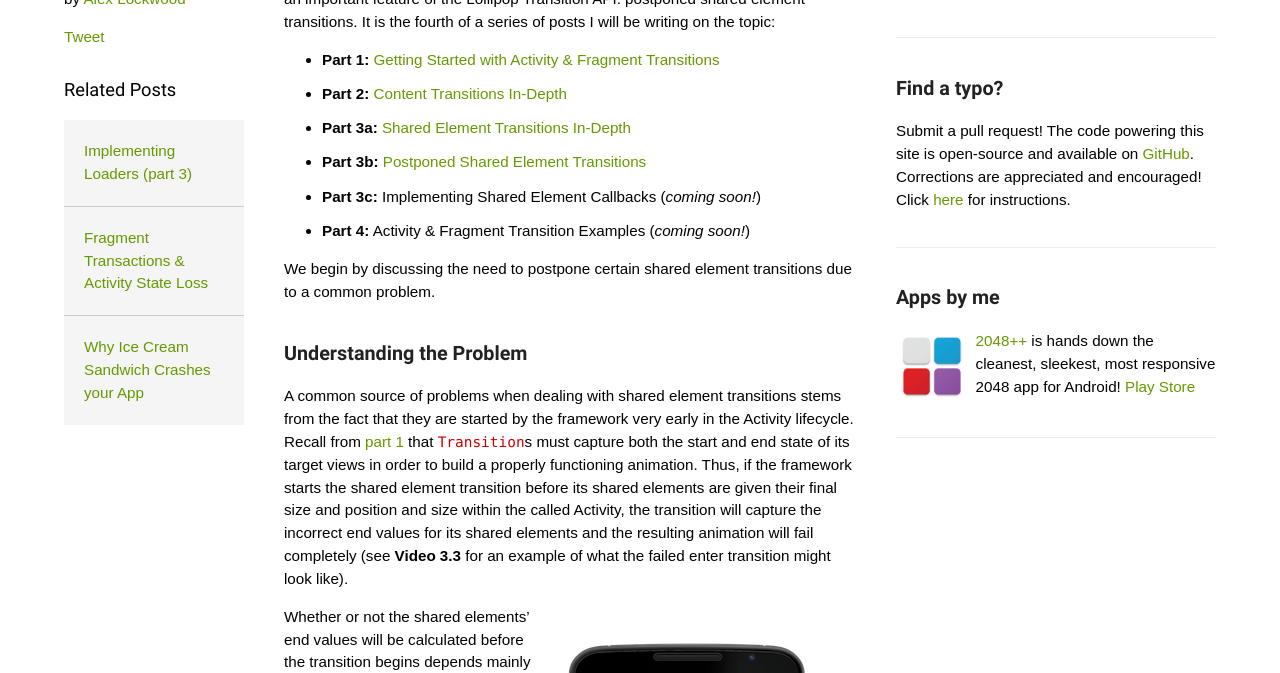
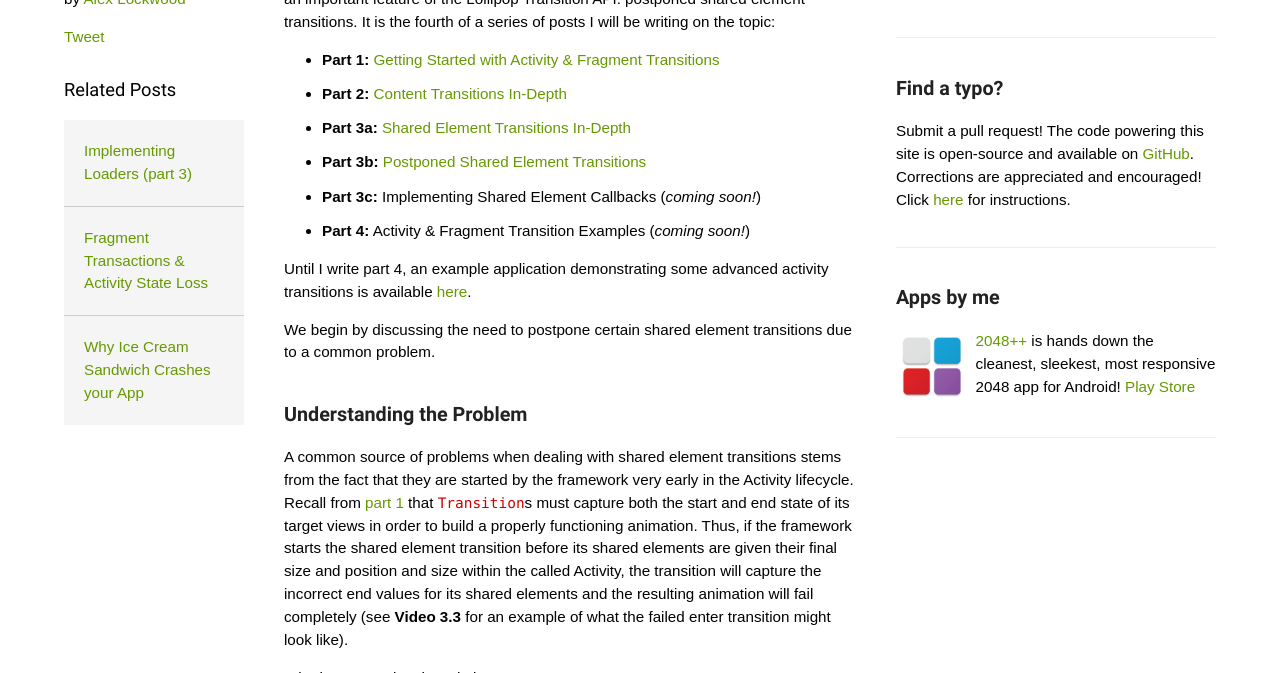
Before and after one commit to alexjlockwood/AndroidDesignPatterns, a Jekyll site: the page built from _posts/2015-03-09-activity-postponed-shared-element-transitions-part3b.md, in a window 1280 px wide and 900 px high, scrolled down 327 px, cut to the strip 0-673 px from the top of the window. Built offline with Jekyll 4.4.1, drawn with Linux system fonts in a browser that asks for light colours; some web fonts are replaced; Markdown is read by kramdown in place of the engine named in the settings; a script that is not in the unit is left out; comment, search, counter and statistics services are not loaded.

Commit message:
Added link to sample github application

```diff
--- a/_posts/2015-03-09-activity-postponed-shared-element-transitions-part3b.md
+++ b/_posts/2015-03-09-activity-postponed-shared-element-transitions-part3b.md
@@ -16,6 +16,8 @@ This post continues our in-depth analysis of _shared element transitions_ by dis
 * **Part 3b:** [Postponed Shared Element Transitions][part3b]
 * **Part 3c:** Implementing Shared Element Callbacks (_coming soon!_)
 * **Part 4:** Activity & Fragment Transition Examples (_coming soon!_)
+
+Until I write part 4, an example application demonstrating some advanced activity transitions is available [here](https://github.com/alexjlockwood/activity-transitions).
 
 We begin by discussing the need to postpone certain shared element transitions due to a common problem.
 
```
Also changed, not shown: _posts/2014-12-04-activity-fragment-transitions-in-android-lollipop-part1.md (+2 -0 lines), _posts/2014-12-15-activity-fragment-content-transitions-in-depth-part2.md (+2 -0 lines), _posts/2015-01-12-activity-fragment-shared-element-transitions-part3a.md (+2 -0 lines).
